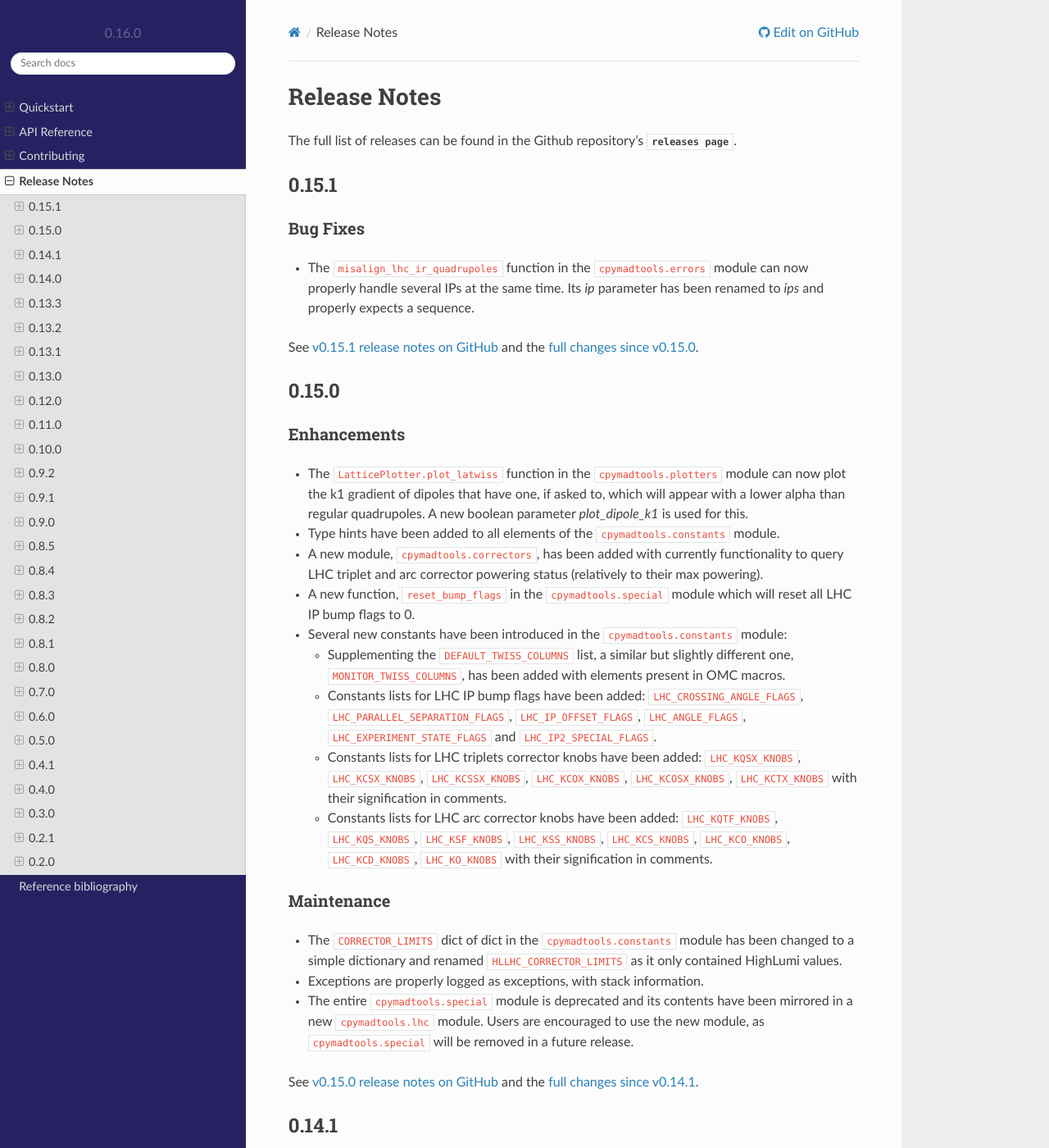
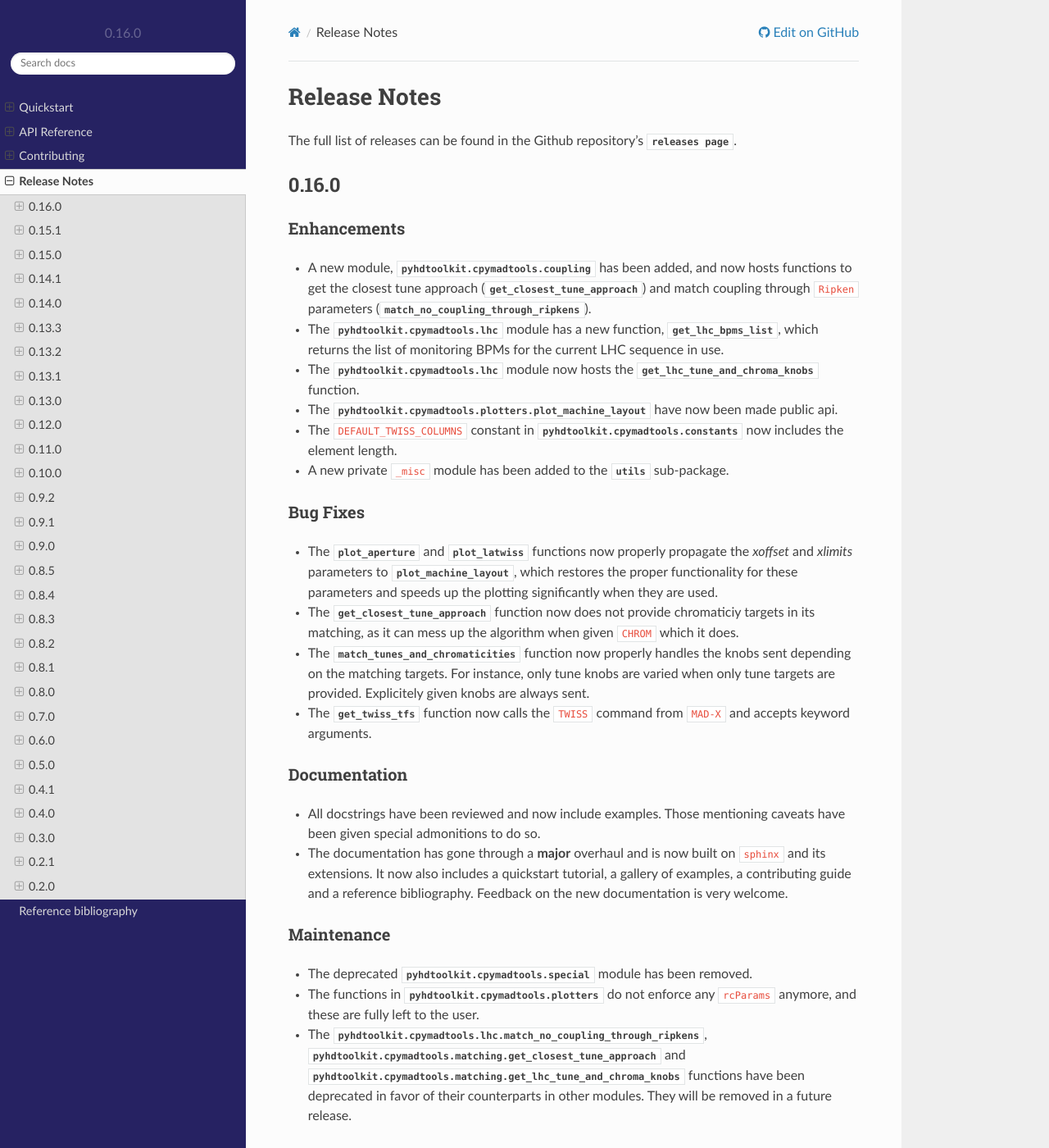
Before and after one commit to fsoubelet/PyhDToolkit, a Sphinx documentation site: the page built from docs/release.rst, in a window 1280 px wide and 1400 px high. Shown: the whole window at 82% size. Built offline with Sphinx 7.4.7 and the Read the Docs theme 2.0.0, drawn with Linux system fonts in a browser that asks for light colours; pages that are not in the unit, such as notebooks, are missing from menus; some of the changed text lies outside the part shown.

Commit message:
Changelog for 0.16.0 (#72)
* fix docstring intersphinx references as plot_lattice_layout is now public

* release notes for 0.16.0, which will be published after this PR gets merged

```diff
--- a/docs/release.rst
+++ b/docs/release.rst
@@ -2,6 +2,45 @@ Release Notes
 =============
 
 The full list of releases can be found in the Github repository's `releases page <https://github.com/fsoubelet/PyhDToolkit/releases>`.
+
+.. _release_0.16.0:
+
+0.16.0
+------
+
+Enhancements
+~~~~~~~~~~~~
+
+* A new module, `pyhdtoolkit.cpymadtools.coupling` has been added, and now hosts functions to get the closest tune approach (`~pyhdtoolkit.cpymadtools.coupling.get_closest_tune_approach`) and match coupling through ``Ripken`` parameters (`~pyhdtoolkit.cpymadtools.coupling.match_no_coupling_through_ripkens`).
+* The `pyhdtoolkit.cpymadtools.lhc` module has a new function, `~pyhdtoolkit.cpymadtools.lhc.get_lhc_bpms_list`, which returns the list of monitoring BPMs for the current LHC sequence in use.
+* The `pyhdtoolkit.cpymadtools.lhc` module now hosts the `~pyhdtoolkit.cpymadtools.lhc.get_lhc_tune_and_chroma_knobs` function.
+* The `pyhdtoolkit.cpymadtools.plotters.plot_machine_layout` have now been made public api.
+* The ``DEFAULT_TWISS_COLUMNS`` constant in `pyhdtoolkit.cpymadtools.constants` now includes the element length.
+* A new private ``_misc`` module has been added to the `~pyhdtoolkit.utils` sub-package.
+
+Bug Fixes
+~~~~~~~~~
+
+* The `~pyhdtoolkit.cpymadtools.plotters.AperturePlotter.plot_aperture` and `~pyhdtoolkit.cpymadtools.plotters.LatticePlotter.plot_latwiss` functions now properly propagate the *xoffset* and *xlimits* parameters to `~pyhdtoolkit.cpymadtools.plotters.plot_machine_layout`, which restores the proper functionality for these parameters and speeds up the plotting significantly when they are used.
+* The `~pyhdtoolkit.cpymadtools.coupling.get_closest_tune_approach` function now does not provide chromaticiy targets in its matching, as it can mess up the algorithm when given ``CHROM`` which it does.
+* The `~pyhdtoolkit.cpymadtools.matching.match_tunes_and_chromaticities` function now properly handles the knobs sent depending on the matching targets. For instance, only tune knobs are varied when only tune targets are provided. Explicitely given knobs are always sent.
+* The `~pyhdtoolkit.cpymadtools.twiss.get_twiss_tfs` function now calls the ``TWISS`` command from ``MAD-X`` and accepts keyword arguments.
+
+Documentation
+~~~~~~~~~~~~~
+
+* All docstrings have been reviewed and now include examples. Those mentioning caveats have been given special admonitions to do so.
+* The documentation has gone through a **major** overhaul and is now built on ``sphinx`` and its extensions. It now also includes a quickstart tutorial, a gallery of examples, a contributing guide and a reference bibliography. Feedback on the new documentation is very welcome.
+
+Maintenance
+~~~~~~~~~~~
+
+* The deprecated `pyhdtoolkit.cpymadtools.special` module has been removed.
+* The functions in `pyhdtoolkit.cpymadtools.plotters` do not enforce any ``rcParams`` anymore, and these are fully left to the user.
+* The `pyhdtoolkit.cpymadtools.lhc.match_no_coupling_through_ripkens`, `pyhdtoolkit.cpymadtools.matching.get_closest_tune_approach` and `pyhdtoolkit.cpymadtools.matching.get_lhc_tune_and_chroma_knobs` functions have been deprecated in favor of their counterparts in other modules. They will be removed in a future release.
+
+See `v0.16.0 release notes on GitHub <https://github.com/fsoubelet/PyhDToolkit/releases/tag/0.16.0>`_ and the `full changes since v0.15.1 <https://github.com/fsoubelet/PyhDToolkit/compare/0.15.1...0.16.0>`_.
+
 
 .. _release_0.15.1:
 
```
Also changed, not shown: 1 other file.
